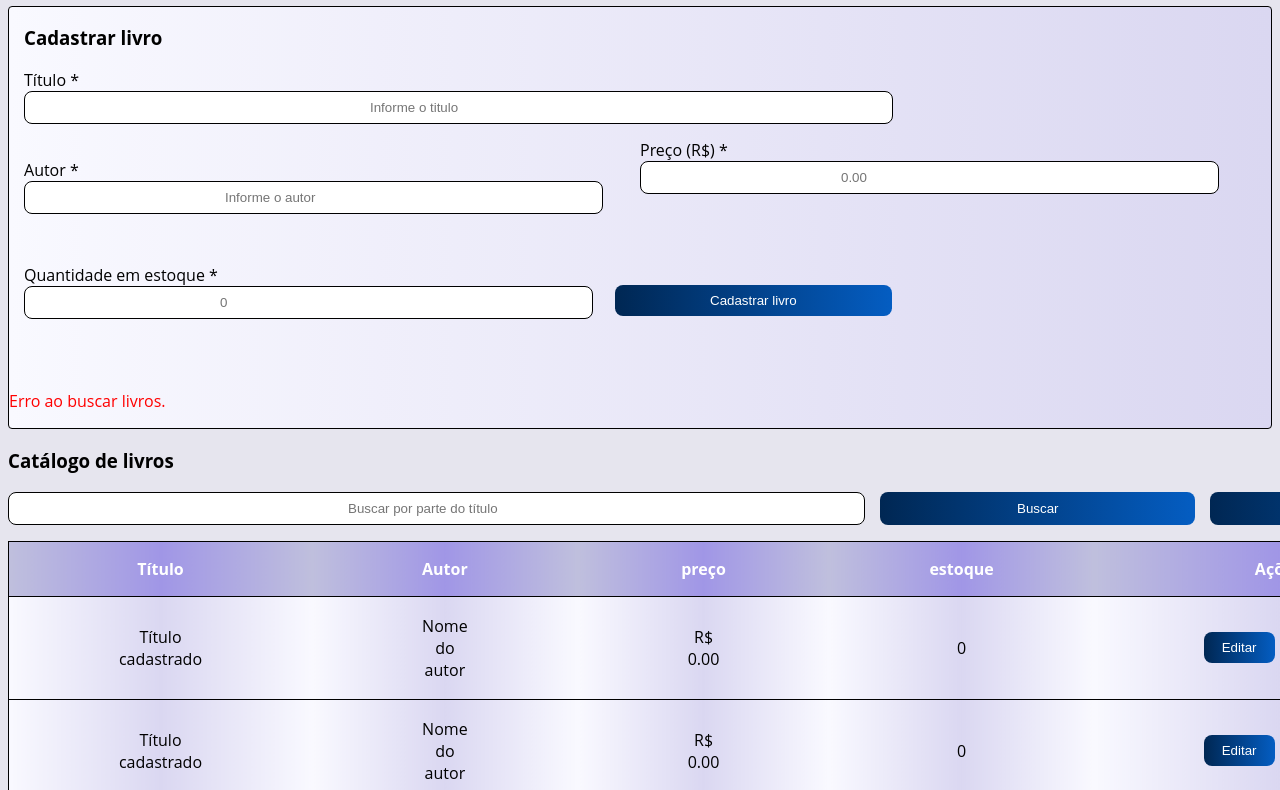
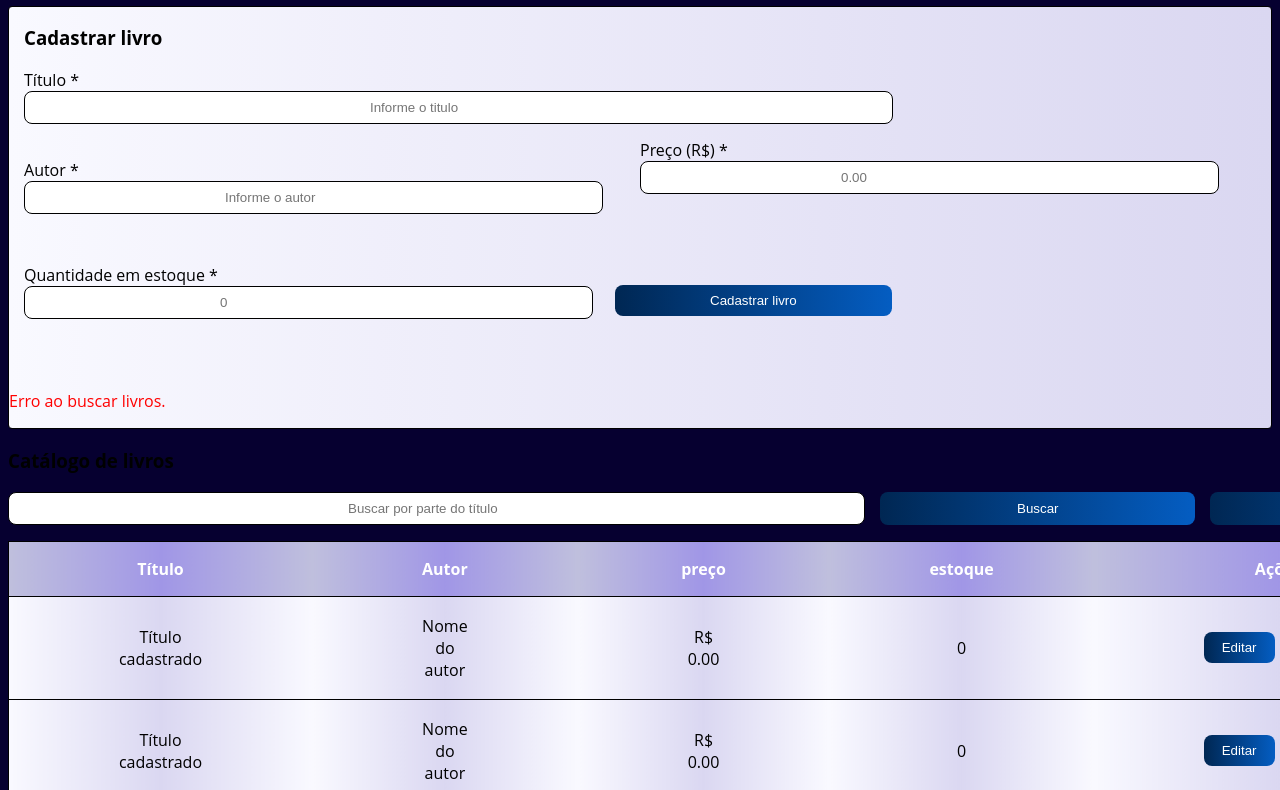
Before and after one commit to luizgsoares16-coder/estante_viva1, a plain HTML site: page index.html in a window 1280 px wide. Shown: the part 200-990 px from the top of the page. Drawn offline with Linux system fonts and the light colour scheme; no server answers.

Commit message:
Update style.css
Atualização final CSS

```diff
--- a/style.css
+++ b/style.css
@@ -3,7 +3,7 @@ body {
 
     text-align: left;
 
-    background-color: #e6e5ee;
+    background-color: #060030;
 }
 
 nav {
```
